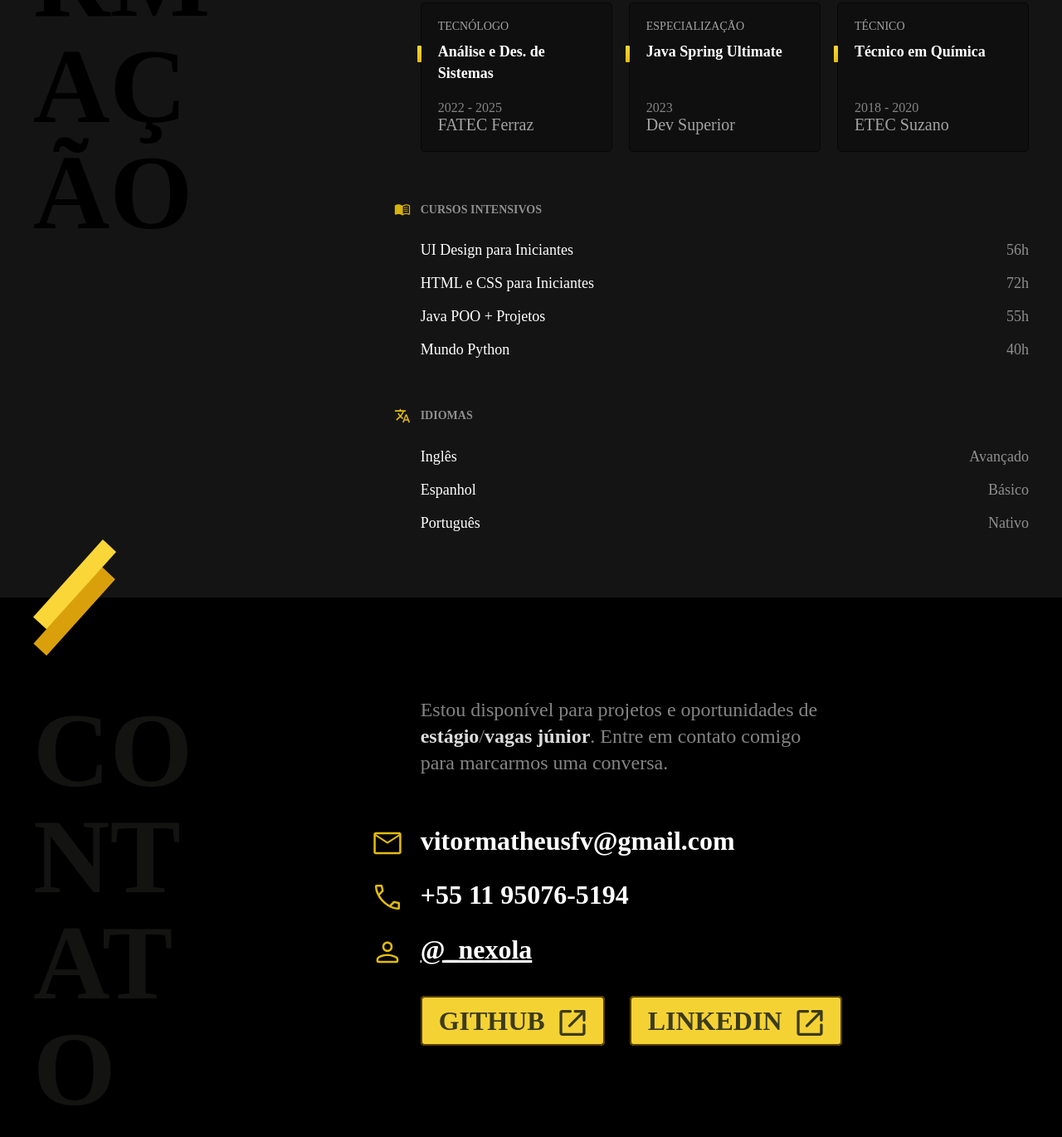
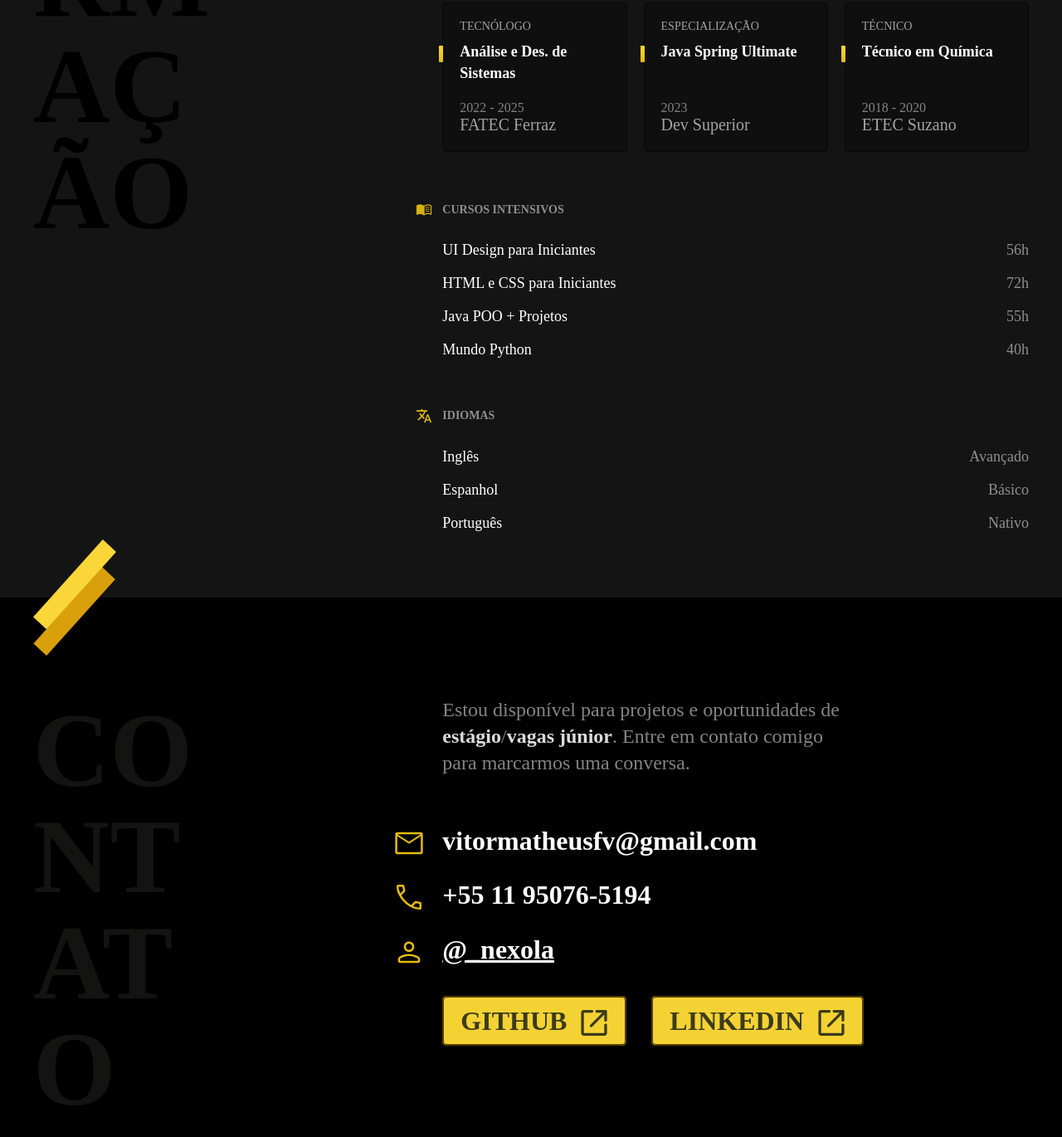
Before and after one commit to nexola/portfolio-website, a plain HTML site: page index.html in a window 1280 px wide. Shown: the part 1683-3053 px from the top of the page at 83% size. Drawn offline with Linux system fonts and the light colour scheme.

Commit message:
ajustes de alinhamento

```diff
--- a/css/footer.css
+++ b/css/footer.css
@@ -9,7 +9,7 @@
   margin: 0 auto;
   display: grid;
   grid-template-columns: 1fr 2fr;
-  gap: 100px;
+  gap: 140px;
 }
 
 .footer-container .subtitulo {
--- a/css/formacao.css
+++ b/css/formacao.css
@@ -9,7 +9,7 @@
   margin: 0 auto;
   display: grid;
   grid-template-columns: 1fr 2fr;
-  gap: 100px;
+  gap: 140px;
   position: relative;
 }
 
```
